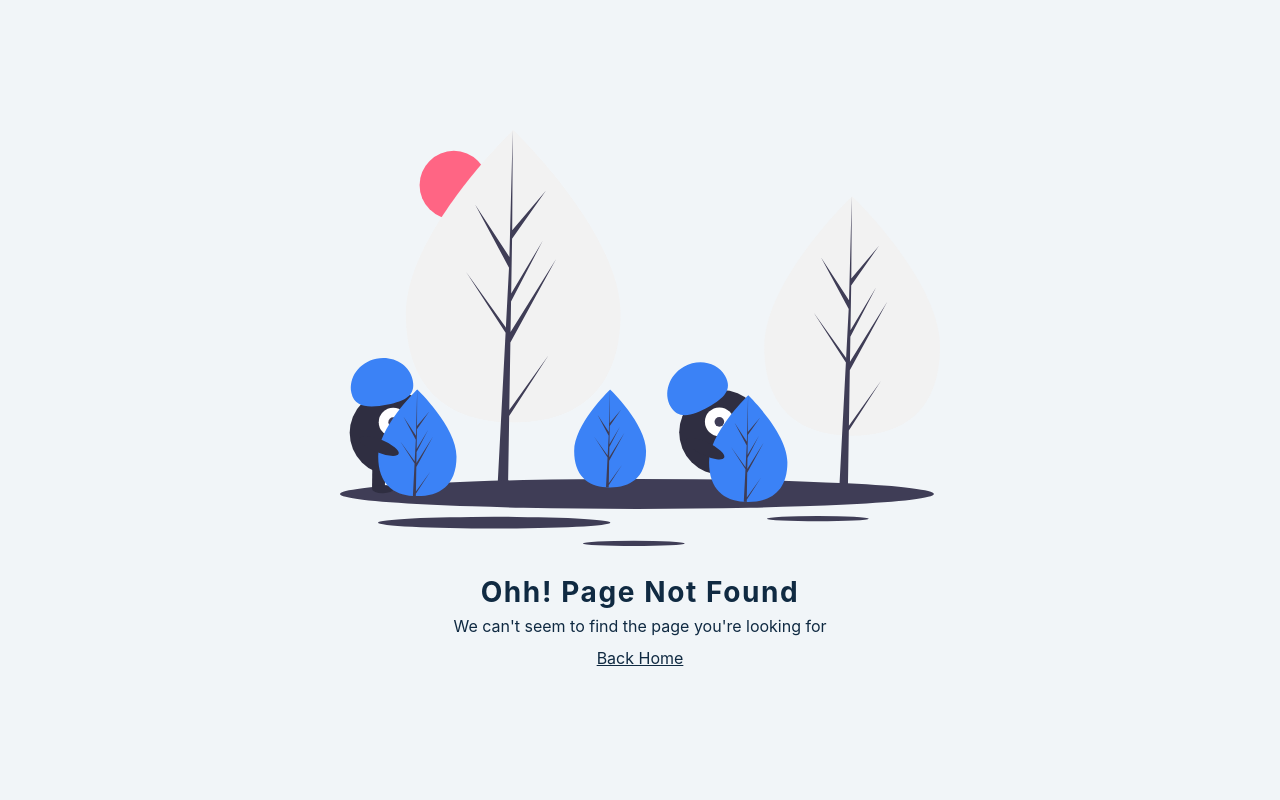
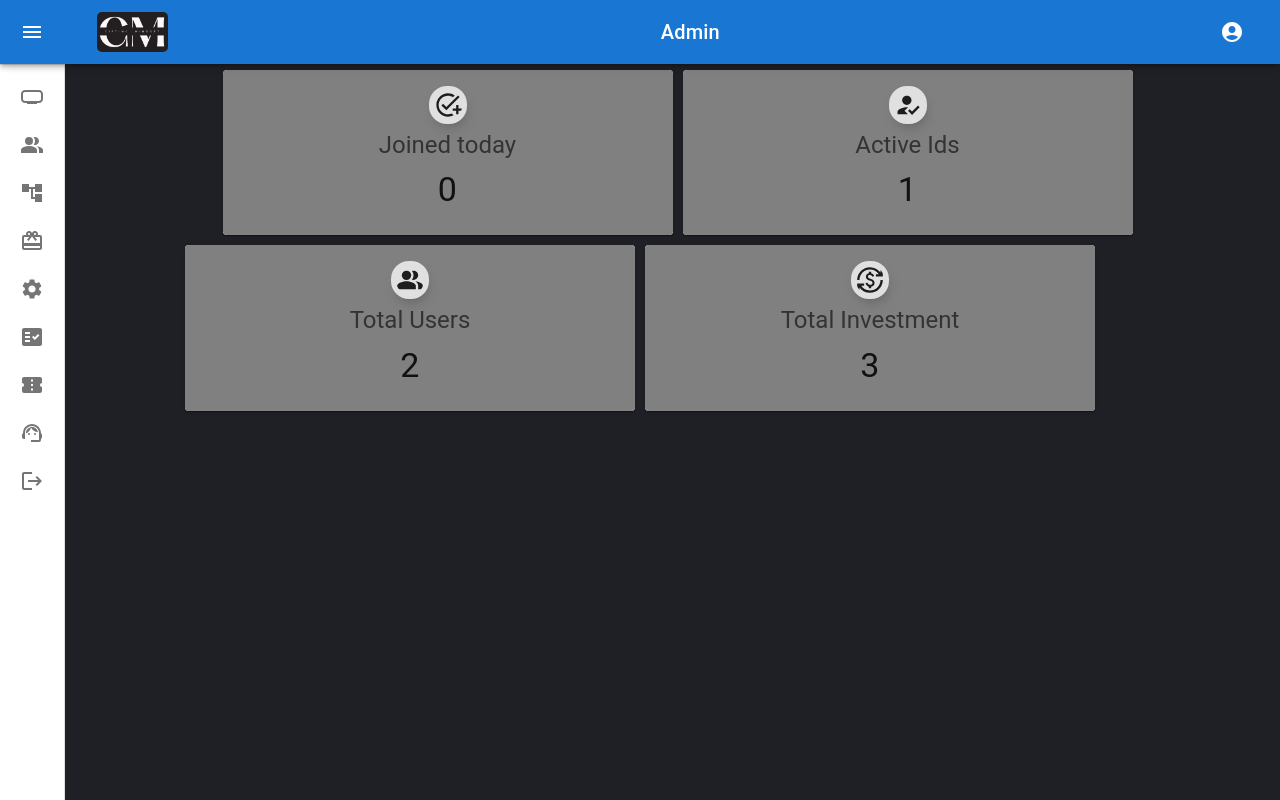
Before and after one commit to pauldidonatojr/giftingmindset, a React (Create React App) app: page /admin/dashboardv2 in a window 1280 px wide. Before the commit this address had no page. Built offline with nearby package versions, Linux system fonts and the light colour scheme.

Commit message:
Dash imporovements, Add user page

```diff
--- a/src/App.js
+++ b/src/App.js
@@ -3,6 +3,7 @@ import { ToastContainer } from 'react-toastify'
 
 import { Landing, Error, Register, ProtectedRoute } from './pages'
 import DashboardV2 from './pages/dashboardV2/Dashboard'
+import AddUser from './pages/dashboardV2/manageUser/AddUser'
 import 'react-toastify/dist/ReactToastify.css'
 import {
  Stats,
@@ -35,7 +36,8 @@ function App() {
     <Route path="landing" element={<Landing />} />
     <Route path="register" element={<Register />} />
     <Route path="*" element={<Error />} />
-    <Route path="dashboardv2" element={<DashboardV2 />} />
+    <Route path="admin/dashboardv2" element={<DashboardV2 />} />
+    <Route path="admin/adduser" element={<AddUser />} />
    </Routes>
    <ToastContainer position="top-center" />
   </BrowserRouter>
--- /dev/null
+++ b/src/Theme.js
@@ -0,0 +1,28 @@
+import { createTheme } from '@mui/material/styles'
+export const theme = createTheme({
+ overrides: {
+  MuiInputBase: {
+   input: {
+    background: 'red',
+    color: 'red',
+   },
+  },
+ },
+ palette: {
+  yellow: '#1e2026',
+  divider_black: '#1b1d22',
+  dull_white: '#E0E0E0',
+ },
+ typography: {
+  dashboard_header_text: {
+   color: '#E0E0E0',
+   fontWeight: 500,
+   fontSize: 23,
+  },
+  dashboard_subheading: {
+   color: '#E0E0E0',
+   fontWeight: 'bold',
+   fontSize: 15,
+  },
+ },
+})
--- a/src/components/DashboardMenuTreeview.js
+++ b/src/components/DashboardMenuTreeview.js
@@ -4,6 +4,7 @@ import ExpandMoreIcon from '@mui/icons-material/ExpandMore'
 import ChevronRightIcon from '@mui/icons-material/ChevronRight'
 import TreeItem from '@mui/lab/TreeItem'
 import styled from 'styled-components'
+import { useEffect } from 'react'
 
 const MuiTreeitem = styled(TreeItem)`
  label {
@@ -13,7 +14,7 @@ const MuiTreeitem = styled(TreeItem)`
  }
 `
 
-export const ManageUsersTreeview = () => {
+export const ManageUsersTreeview = ({ usersExpanded }) => {
  const [selected, setSelected] = React.useState([])
 
  const handleSelect = (event, nodeIds) => {
@@ -22,29 +23,32 @@ export const ManageUsersTreeview = () => {
  return (
   <TreeView
    aria-label="file system navigator"
+   expanded={usersExpanded}
    selected={null}
    defaultCollapseIcon={<ExpandMoreIcon />}
    defaultExpandIcon={<ChevronRightIcon />}
-   sx={{ height: 'fit-content', flexGrow: 1, maxWidth: 400, overflowY: 'auto' }}
+   sx={{ height: 'fit-content', flexGrow: 1, maxWidth: 400 }}
   >
    <MuiTreeitem nodeId="1" label="Manage Users">
-    <MuiTreeitem nodeId="2" label="All Members" />
-    <MuiTreeitem nodeId="3" label="Activate Request" />
-    <MuiTreeitem nodeId="4" label="Inactive Members" />
-    <MuiTreeitem nodeId="5" label="Blocked Members" />
+    <MuiTreeitem nodeId="2" label="Add User" />
+    <MuiTreeitem nodeId="3" label="All Members" />
+    <MuiTreeitem nodeId="4" label="Activate Request" />
+    <MuiTreeitem nodeId="5" label="Inactive Members" />
+    <MuiTreeitem nodeId="6" label="Blocked Members" />
    </MuiTreeitem>
   </TreeView>
  )
 }
 
-export const GenealogyTreeview = () => {
+export const GenealogyTreeview = ({ geneExpanded }) => {
  return (
   <TreeView
+   expanded={geneExpanded}
    selected={null}
    aria-label="file system navigator"
    defaultCollapseIcon={<ExpandMoreIcon />}
    defaultExpandIcon={<ChevronRightIcon />}
-   sx={{ height: 'fit-content', flexGrow: 1, maxWidth: 400, overflowY: 'auto' }}
+   sx={{ height: 'fit-content', flexGrow: 1, maxWidth: 400 }}
   >
    <TreeItem nodeId="1" label="Genealogy">
     <TreeItem nodeId="2" label="Direct team" />
@@ -53,14 +57,15 @@ export const GenealogyTreeview = () => {
   </TreeView>
  )
 }
-export const SettingsTreeview = () => {
+export const SettingsTreeview = ({ settingExpanded }) => {
  return (
   <TreeView
+   expanded={settingExpanded}
    selected={null}
    aria-label="file system navigator"
    defaultCollapseIcon={<ExpandMoreIcon />}
    defaultExpandIcon={<ChevronRightIcon />}
-   sx={{ height: 'fit-content', flexGrow: 1, maxWidth: 400, overflowY: 'auto' }}
+   sx={{ height: 'fit-content', flexGrow: 1, maxWidth: 400 }}
   >
    <TreeItem nodeId="1" label="Settings">
     <TreeItem nodeId="2" label="Logo" />
@@ -79,14 +84,15 @@ export const SettingsTreeview = () => {
  )
 }
 
-export const VouchersTreeview = () => {
+export const VouchersTreeview = ({ vouchExpanded }) => {
  return (
   <TreeView
+   expanded={vouchExpanded}
    selected={null}
    aria-label="file system navigator"
    defaultCollapseIcon={<ExpandMoreIcon />}
    defaultExpandIcon={<ChevronRightIcon />}
-   sx={{ height: 'fit-content', flexGrow: 1, maxWidth: 400, overflowY: 'auto' }}
+   sx={{ height: 'fit-content', flexGrow: 1, maxWidth: 400 }}
   >
    <TreeItem nodeId="1" label="Vouchers">
     <TreeItem nodeId="2" label="Pending Vouchers" />
@@ -95,14 +101,15 @@ export const VouchersTreeview = () => {
   </TreeView>
  )
 }
-export const SupportTreeview = () => {
+export const SupportTreeview = ({ suppExpanded }) => {
  return (
   <TreeView
+   expanded={suppExpanded}
    selected={null}
    aria-label="file system navigator"
    defaultCollapseIcon={<ExpandMoreIcon />}
    defaultExpandIcon={<ChevronRightIcon />}
-   sx={{ height: 'fit-content', flexGrow: 1, maxWidth: 400, overflowY: 'auto' }}
+   sx={{ height: 'fit-content', flexGrow: 1, maxWidth: 400 }}
   >
    <TreeItem nodeId="1" label="Support">
     <TreeItem nodeId="2" label="Pending Queries" />
--- a/src/components/HeaderDrawer.js
+++ b/src/components/HeaderDrawer.js
@@ -31,8 +31,6 @@ import ConfirmationNumberIcon from '@mui/icons-material/ConfirmationNumber'
 import SupportAgentIcon from '@mui/icons-material/SupportAgent'
 import LogoutIcon from '@mui/icons-material/Logout'
 import { useDispatch, useSelector } from 'react-redux'
-import { useState, useEffect } from 'react'
-
 import {
  ManageUsersTreeview,
  GenealogyTreeview,
@@ -43,7 +41,7 @@ import {
 import { useNavigate } from 'react-router-dom'
 import { removeUserFromLocalStorage } from '../utils/localStorage'
 import GM_Logo from '../assets/images/GM_logo.png'
-
+import { useState, useEffect } from 'react'
 const drawerWidth = 300
 
 const openedMixin = (theme) => ({
@@ -122,8 +120,13 @@ const HeaderDrawer = () => {
   }
  }
  const theme = useTheme()
- const [open, setOpen] = React.useState(false)
- const [anchorEl, setAnchorEl] = React.useState(null)
+ const [open, setOpen] = useState(false)
+ const [anchorEl, setAnchorEl] = useState(null)
+ const [usersExpanded, setUsersExpanded] = useState([])
+ const [geneExpanded, setGeneExpanded] = useState([])
+ const [settingExpanded, setSettingExpanded] = useState([])
+ const [vouchExpanded, setVouchExpanded] = useState([])
+ const [suppExpanded, setSuppExpanded] = useState([])
 
  const handleMenu = (event) => {
   setAnchorEl(event.currentTarget)
@@ -139,23 +142,18 @@ const HeaderDrawer = () => {
 
  const handleDrawerClose = () => {
   setOpen(false)
+  setUsersExpanded([])
+  setGeneExpanded([])
+  setSettingExpanded([])
+  setVouchExpanded([])
+  setSuppExpanded([])
  }
 
  return (
-  <Box sx={{ display: 'flex' }}>
-   <CssBaseline />
+  <Box>
    <AppBar position="fixed" open={open}>
-    <Toolbar>
-     <Box
-      component="img"
-      sx={{
-       height: 40,
-       margin: 1,
-       borderRadius: 1,
-      }}
-      alt="Your logo."
-      src={GM_Logo}
-     />
+    <Toolbar style={{ justifyContent: 'space-between' }}>
+     <div style={{ display: 'flex' }}>
       <IconButton
        color="inherit"
        aria-label="open drawer"
@@ -168,6 +166,17 @@ const HeaderDrawer = () => {
       >
        <MenuIcon />
       </IconButton>
+      <Box
+       component="img"
+       style={{
+        height: 40,
+        margin: 5,
+        borderRadius: 5,
+       }}
+       alt="Your logo."
+       src={GM_Logo}
+      />
+     </div>
      <Typography variant="h6" noWrap component="div">
       Admin
      </Typography>
@@ -213,21 +222,46 @@ const HeaderDrawer = () => {
     <List>
      {[
       'Dashboard',
-      <ManageUsersTreeview />,
-      <GenealogyTreeview />,
+      <ManageUsersTreeview usersExpanded={usersExpanded} />,
+      <GenealogyTreeview geneExpanded={geneExpanded} />,
       'Gift History',
-      <SettingsTreeview />,
+      <SettingsTreeview settingExpanded={settingExpanded} />,
       'Completed Boards',
-      <VouchersTreeview />,
-      <SupportTreeview />,
+      <VouchersTreeview vouchExpanded={vouchExpanded} />,
+      <SupportTreeview suppExpanded={suppExpanded} />,
       'Logout',
      ].map((text, index) => (
-      <ListItem key={text} disablePadding sx={{ display: 'block' }}>
+      <ListItem key={index} disablePadding sx={{ display: 'block' }}>
        <ListItemButton
         onClick={() => {
          if (index == 8) {
           console.log('Logout')
           return handleLogout()
+         } else if (index == 1) {
+          usersExpanded.length == 0
+           ? setUsersExpanded(['1'])
+           : setUsersExpanded([])
+          handleDrawerOpen()
+         } else if (index == 2) {
+          geneExpanded.length == 0
+           ? setGeneExpanded(['1'])
+           : setGeneExpanded([])
+          handleDrawerOpen()
+         } else if (index == 4) {
+          settingExpanded.length == 0
+           ? setSettingExpanded(['1'])
+           : setSettingExpanded([])
+          handleDrawerOpen()
+         } else if (index == 6) {
+          vouchExpanded.length == 0
+           ? setVouchExpanded(['1'])
+           : setVouchExpanded([])
+          handleDrawerOpen()
+         } else if (index == 7) {
+          suppExpanded.length == 0
+           ? setSuppExpanded(['1'])
+           : setSuppExpanded([])
+          handleDrawerOpen()
          }
         }}
         sx={{
--- /dev/null
+++ b/src/components/Textfield.js
@@ -0,0 +1,14 @@
+import TextField from '@mui/material/TextField'
+
+const MuiTextField = () => {
+ return (
+  <TextField
+   id="outlined-textarea"
+   label="Multiline Placeholder"
+   placeholder="Placeholder"
+   multiline
+  />
+ )
+}
+
+export default MuiTextField
--- a/src/index.js
+++ b/src/index.js
@@ -1,18 +1,21 @@
 import React from 'react'
 import ReactDOM from 'react-dom/client'
-
 import './index.css'
 import App from './App'
 import { AppProvider } from './utils/context'
 import { store } from './store'
 import { Provider } from 'react-redux'
+import { ThemeProvider } from '@mui/material/styles'
+import { theme } from './Theme'
+import CssBaseline from '@mui/material/CssBaseline'
 const root = ReactDOM.createRoot(document.getElementById('root'))
 root.render(
- <React.StrictMode>
-  <Provider store={store}>
-   <AppProvider>
+ <Provider store={store}>
+  <AppProvider>
+   <ThemeProvider theme={theme}>
+    <CssBaseline />
     <App tab="home" />
-   </AppProvider>
-  </Provider>
- </React.StrictMode>
+   </ThemeProvider>
+  </AppProvider>
+ </Provider>
 )
--- a/src/pages/dashboardV2/Dashboard.js
+++ b/src/pages/dashboardV2/Dashboard.js
@@ -7,10 +7,11 @@ const MainBackground = styled.div`
  background-color: #1e2026;
  flex-direction: row;
  flex-wrap: wrap;
- /* align-items: center; */
+ align-items: center;
  justify-content: center;
  width: 100%;
  height: 100vh;
+ align-content: flex-start;
  /* padding-left: 3%; */
  padding-top: 70px;
  gap: 10px;
--- /dev/null
+++ b/src/pages/dashboardV2/manageUser/AddUser.js
@@ -0,0 +1,53 @@
+import styled from 'styled-components'
+import { Typography } from '@mui/material'
+import { theme } from '../../../Theme'
+import Divider from '@mui/material/Divider'
+import MuiTextField from '../../../components/Textfield'
+const MainBackground = styled.div`
+ display: flex;
+ flex-direction: column;
+ width: 100%;
+ height: 100vh;
+ background-color: #1e2026;
+ align-items: center;
+`
+const HeaderRowDiv = styled.div`
+ display: flex;
+ flex-direction: row;
+ width: 100%;
+ border-bottom: 1px solid #1b1d22;
+ /* background-color: red; */
+`
+
+const ContentContainer = styled.div`
+ display: flex;
+ flex-direction: column;
+ width: 800px;
+ justify-content: center;
+`
+const TextFieldContainer = styled.div`
+ display: flex;
+ flex-direction: column;
+ height: 100%;
+ width: 100%;
+`
+const AddUser = () => {
+ return (
+  <MainBackground>
+   <HeaderRowDiv>
+    <Typography variant="dashboard_header_text">Users</Typography>
+   </HeaderRowDiv>
+   {/* <Divider  light /> */}
+
+   <ContentContainer>
+    <Typography variant="dashboard_subheading">ADD NEW USER</Typography>
+    <Divider light />
+    <TextFieldContainer>
+     <MuiTextField />
+    </TextFieldContainer>
+   </ContentContainer>
+  </MainBackground>
+ )
+}
+
+export default AddUser
```
Lines whose indentation alone changed are shown as unchanged.
